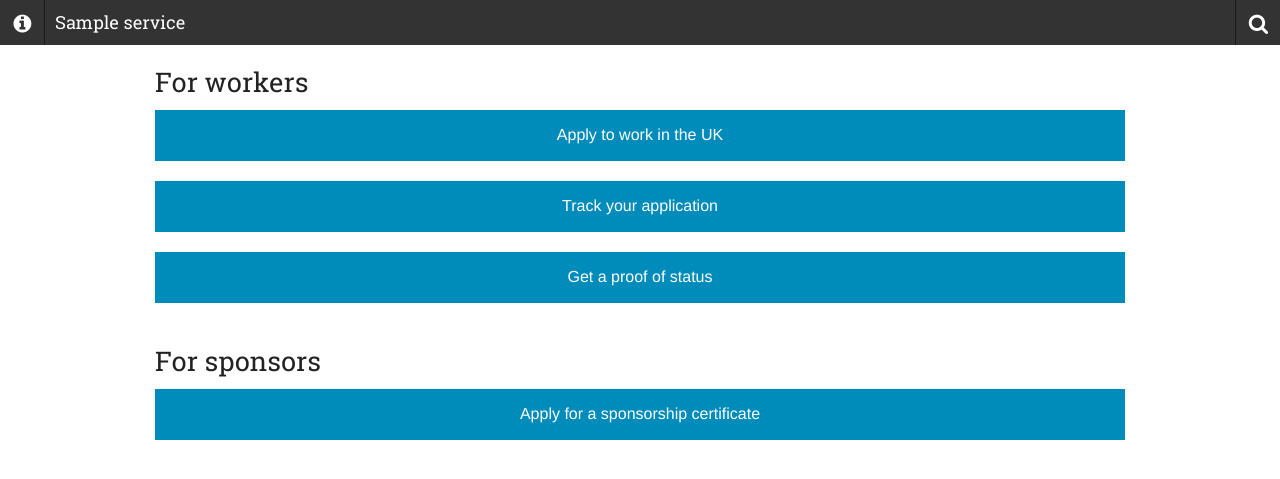
After one commit to sausages-of-the-future/www, a Flask app: template www/templates/work_visa_service.html in a window 1280 px wide. The commit adds this page. Shown: the top 479 px of the page. Run offline with Flask 2, Linux system fonts and the light colour scheme; the template is opened without the code that fills it: most values are stand-ins (such as "Sample title", 1, 10 or a date in 2020).

Commit message:
stub service

```diff
--- a/www/static/css/main.css
+++ b/www/static/css/main.css
@@ -119,11 +119,18 @@ form .hint {
   background:#1c84a6;
 }
 
+ul.off-canvas-list label {
+  font-size:0.875rem;
+}
 ul.off-canvas-list .round.alert.label {
   position:relative;
   top:-3px;
   margin-right:5px;
   font-weight:bold;
+}
+
+ul.off-canvas-list .fa {
+    margin-right:14px;
 }
 
 ul.off-canvas-list form {
--- /dev/null
+++ b/www/templates/work_visa_service.html
@@ -0,0 +1,19 @@
+{% extends "base_service.html" %}
+{% block service_page_title %}Work in the UK{% endblock%}
+{% block service_title %}Work in the UK{% endblock%}
+{% block service_content %}
+  <div class="row">
+    <div class="small-12 columns">
+      <h3>For workers</h3>
+      <p>
+        <a href="#" class="button expand">Apply to work in the UK</a>
+        <a href="#" class="button expand">Track your application</a>
+        <a href="#" class="button expand">Get a proof of status</a>
+      </p>
+      <h3>For sponsors</h3>
+      <p>
+          <a href="#" class="button expand">Apply for a sponsorship certificate</a>
+      </p>
+    </div>
+  </div>
+{% endblock %}
--- a/www/views.py
+++ b/www/views.py
@@ -6,7 +6,7 @@ import requests
 import json
 
 def get_scaffold_or_template(service_slug, template_type):
-    template = '%s_%s.html' % (service_slug, template_type)
+    template = '%s_%s.html' % (service_slug.replace('-', '_'), template_type)
     if not os.path.exists('%s/%s/%s' % (os.path.dirname(os.path.abspath(__file__))
 , app.template_folder, template)):
         template = 'default_%s.html' % template_type
```
Also changed, not shown: import-data/services/tax_and_benefits.json (added, +12 -0 lines), www/templates/organisations_service.html (+8 -10 lines), import-data/services/work_visa.json (renamed from import-data/services/work-visa.json).
